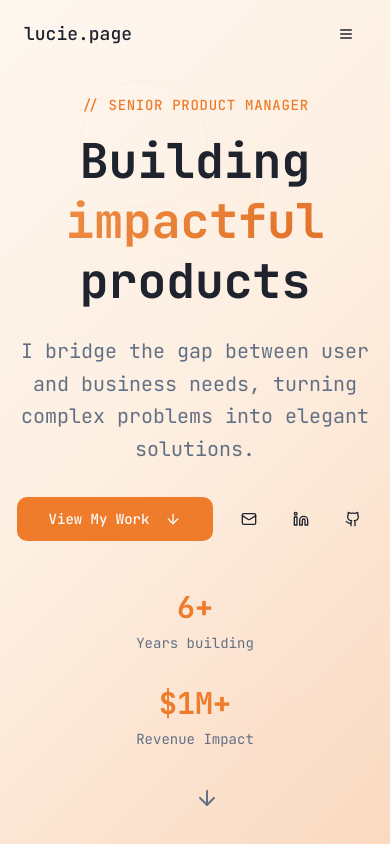
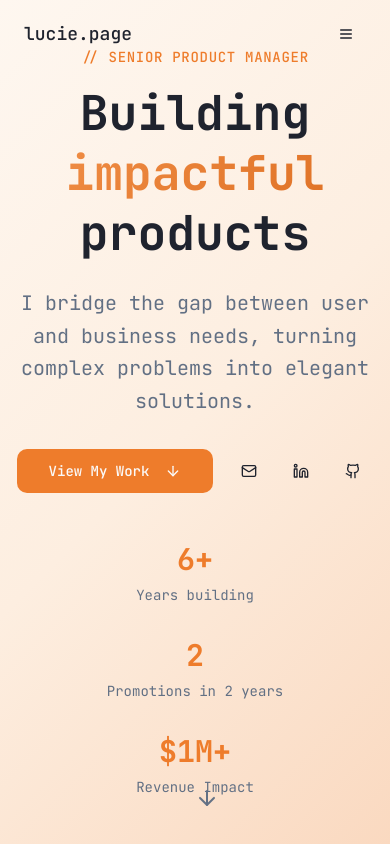
Before and after one commit to lucieraoult/portfolio, a React (Vite) app: page / in a window 390 px wide. Shown: the top 844 px of the page. Built offline with nearby package versions, Linux system fonts and the light colour scheme.

Commit message:
Added 3rd number to hero and removed background shapes

```diff
--- a/src/components/Hero.tsx
+++ b/src/components/Hero.tsx
@@ -14,10 +14,10 @@ const Hero = () => {
     >
       {/* Background Pattern */}
       <div className="absolute inset-0 opacity-5">
-        <div className="absolute top-20 left-20 w-32 h-32 border border-primary rounded-full"></div>
-        <div className="absolute top-40 right-32 w-16 h-16 bg-primary/20 rounded-full"></div>
+        {/* <div className="absolute top-20 left-20 w-32 h-32 border border-primary rounded-full"></div> */}
+        {/* <div className="absolute top-40 right-32 w-16 h-16 bg-primary/20 rounded-full"></div>
         <div className="absolute bottom-40 left-1/4 w-24 h-24 border border-primary/30 rounded-full"></div>
-        <div className="absolute bottom-20 right-20 w-20 h-20 bg-primary/10 rounded-full"></div>
+        <div className="absolute bottom-20 right-20 w-20 h-20 bg-primary/10 rounded-full"></div> */}
       </div>
 
       <div className="max-w-4xl mx-auto px-6 text-center relative z-10">
@@ -77,15 +77,15 @@ const Hero = () => {
             </div>
           </div>
 
-          <div className="grid grid-cols-1 md:grid-cols-2 gap-8 text-center">
+          <div className="grid grid-cols-1 md:grid-cols-3 gap-8 text-center">
             <div className="animate-slide-in">
               <div className="text-3xl font-bold text-primary mb-2">6+</div>
               <div className="text-muted-foreground text-sm">Years building</div>
             </div>
-            {/* <div className="animate-slide-in" style={{ animationDelay: "0.2s" }}>
-              <div className="text-3xl font-bold text-primary mb-2">?</div>
-              <div className="text-muted-foreground text-sm">?</div>
-            </div> */}
+            <div className="animate-slide-in" style={{ animationDelay: "0.2s" }}>
+              <div className="text-3xl font-bold text-primary mb-2">2</div>
+              <div className="text-muted-foreground text-sm">Promotions in 2 years</div>
+            </div>
             <div className="animate-slide-in" style={{ animationDelay: "0.4s" }}>
               <div className="text-3xl font-bold text-primary mb-2">$1M+</div>
               <div className="text-muted-foreground text-sm">Revenue Impact</div>
```
